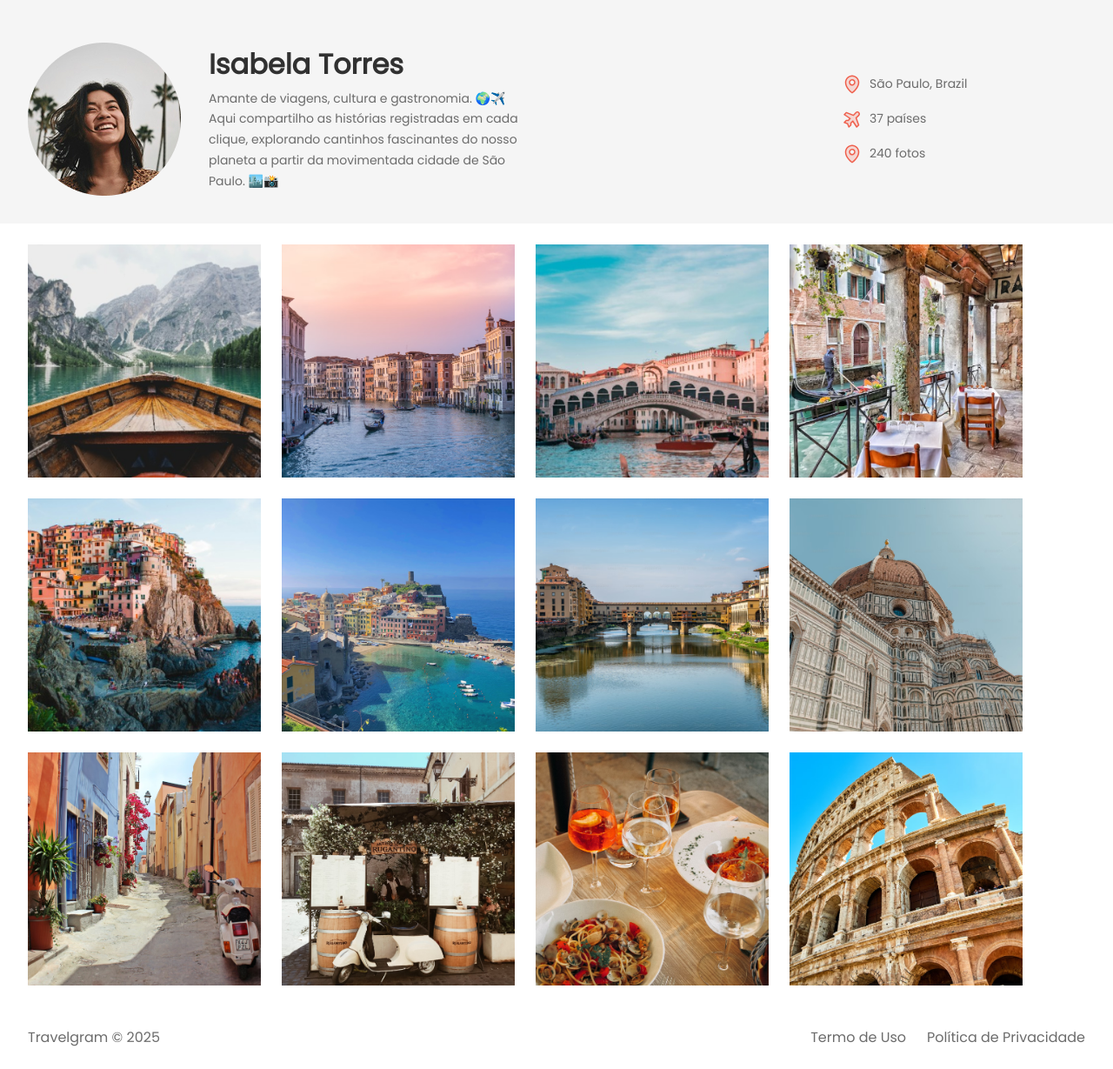
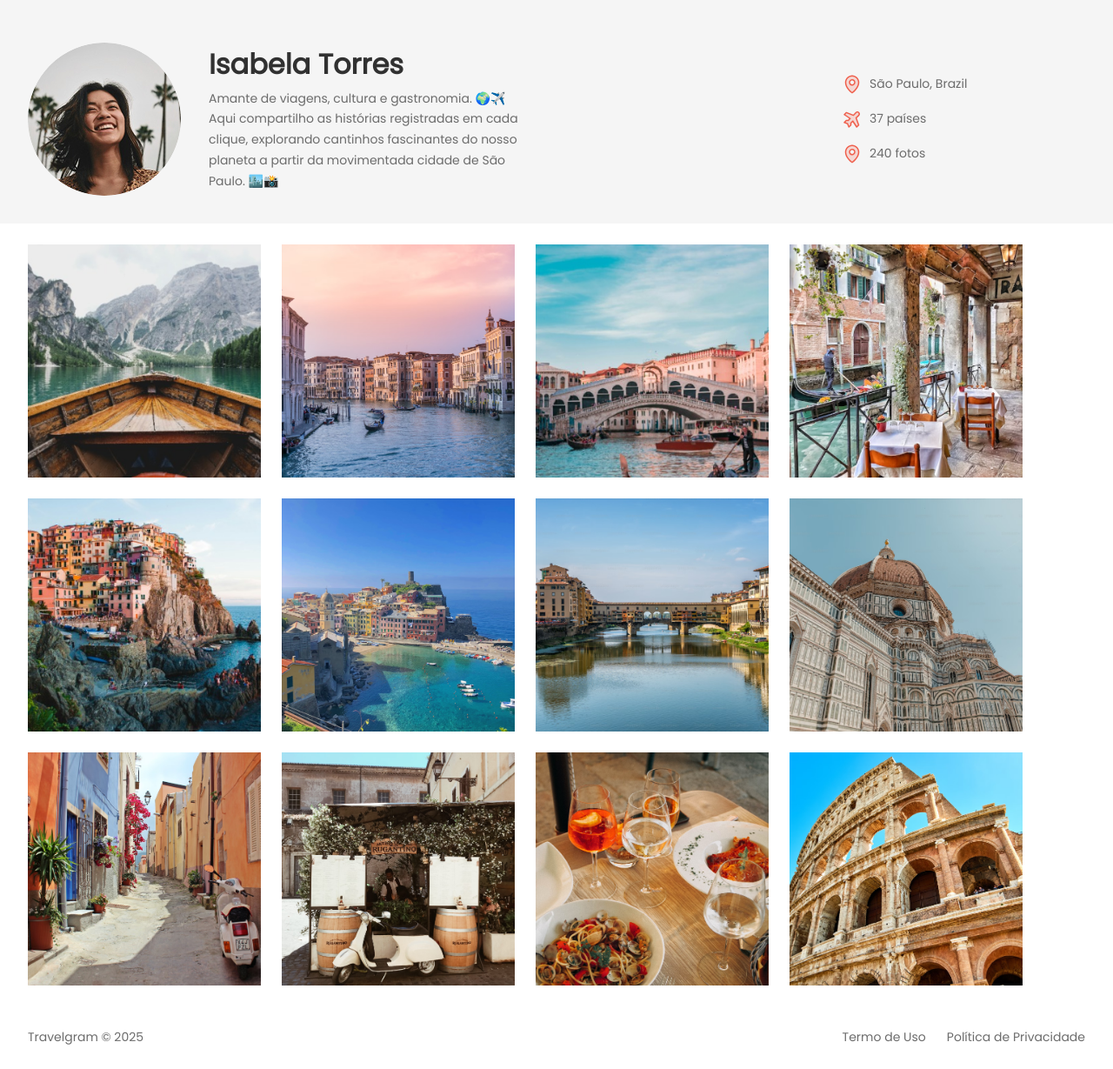
Before and after one commit to ronaldotavcano/task2, a plain HTML site: page index.html in a window 1280 px wide. Shown: the part 79-1308 px from the top of the page at 87% size. Drawn offline with Linux system fonts and the light colour scheme.

Commit message:
Final project

```diff
--- a/styles/footer.css
+++ b/styles/footer.css
@@ -2,6 +2,8 @@ footer{
     display: flex;
     gap: 24px;
     padding-block: 24px;
+
+    font: 14px/170% var(--font-family);
 }
 
 footer span:nth-child(1){
--- a/styles/header.css
+++ b/styles/header.css
@@ -20,6 +20,13 @@ header .container{
     max-width: 384px;
 }
 
+#profile img{
+    width: 176px;
+    height: 176px;
+    object-fit: cover;
+    border-radius: 50%;
+}
+
 #profile  h1{
     color: var(--text-color-primary);
     font: var(--text-lg);
```
